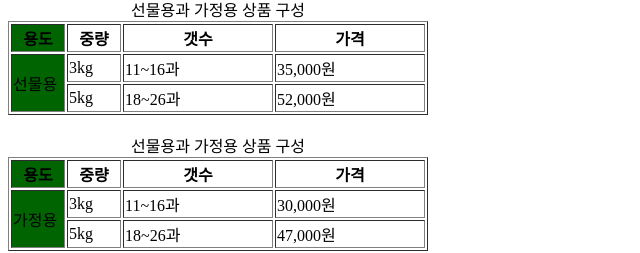
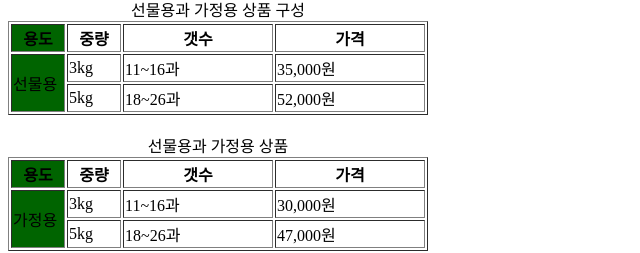
Before and after one commit to uhebq/workfront, a plain HTML site: page html/실습1. 레드향.html in a window 1280 px wide. Shown: the part 539-792 px from the top of the page, 0-640 px from the left. Drawn offline with Linux system fonts and the light colour scheme.

Commit message:
타이틀 변경

```diff
--- a/html/실습1. 레드향.html
+++ b/html/실습1. 레드향.html
@@ -66,7 +66,7 @@
 </table>
 <br>
 <table border='1'>
-    <caption>선물용과 가정용 상품 구성</caption>
+    <caption>선물용과 가정용 상품</caption>
     <colgroup>
         <col style='background-color: darkgreen;'>
         <col>
```
